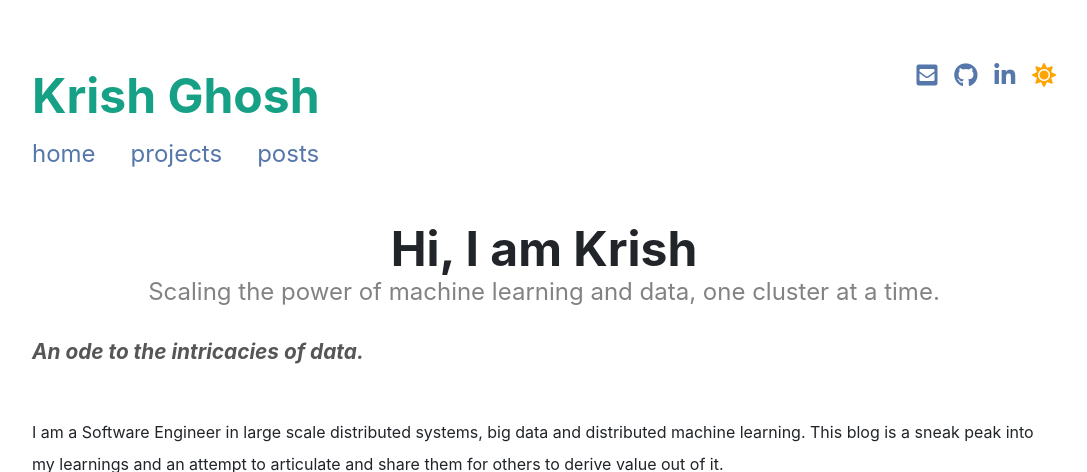
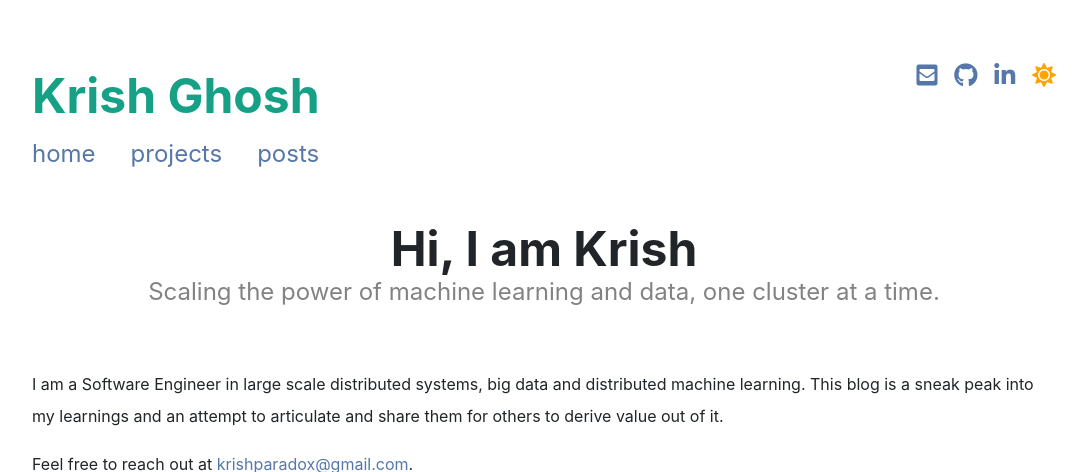
Before and after one commit to krishparadox/krishparadox.github.io, a Jekyll site: the page built from index.md, in a window 1280 px wide and 900 px high, cut to the strip 0-472 px from the top of the window. Shown: the whole strip, without its empty margins (96-1183 px from the left). Built offline with Jekyll 4.4.1, drawn with Linux system fonts in a browser that asks for light colours; nearby versions of some CDN libraries; a style sheet for code colours, icons or effects is not loaded.

Commit message:
Update index.md

```diff
--- a/index.md
+++ b/index.md
@@ -7,7 +7,6 @@
 sitemap:
   priority: 1.0
 ---
-<p class="describe-text">An ode to the intricacies of data.</p>
 <br>
 I am a Software Engineer in large scale distributed systems, big data and distributed machine learning. This blog is a sneak peak into my learnings and an attempt to articulate and share them for others to derive value out of it.
 
```
